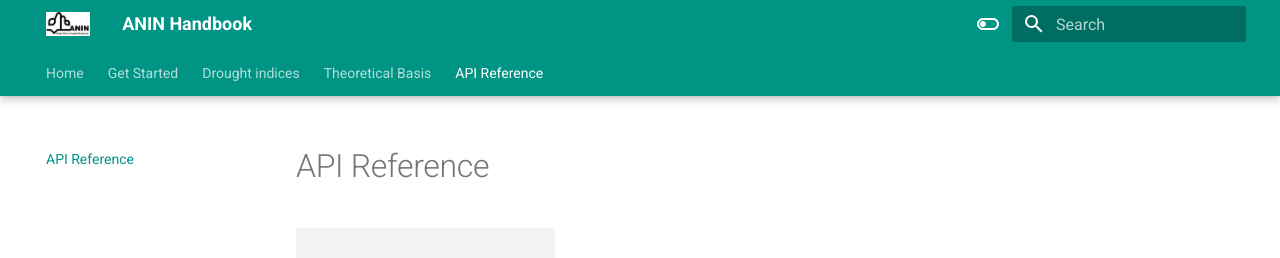
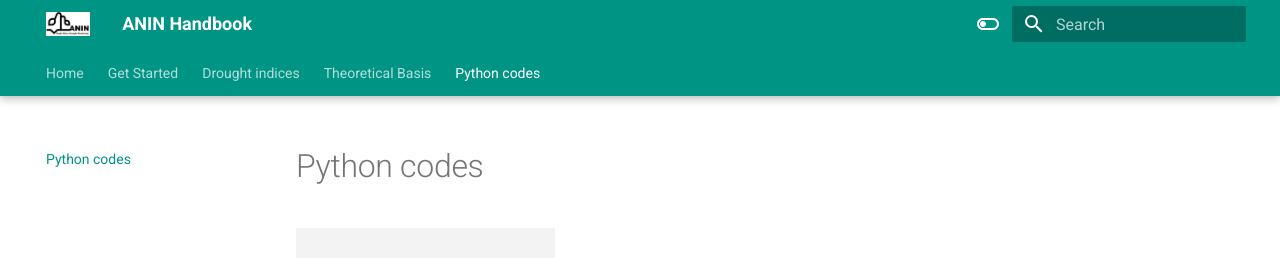
Before and after one commit to sibonile/ANIN-Handbook, an MkDocs documentation site: the page built from docs/python_codes.md, in a window 1280 px wide. Shown: the top 258 px of the page. Built offline with MkDocs 1.6.1 and Material for MkDocs 9.7.7, drawn with Linux system fonts in a browser that asks for light colours.

Commit message:
$Update python code page

```diff
--- a/mkdocs.yml
+++ b/mkdocs.yml
@@ -46,7 +46,7 @@ nav:
       - Running the Drought Indices Tools: 'drought_indices.md'
       - Working in Jupyter Notebooks: 'JupyterNB.md'
 - Theoretical Basis: 'theoretical_basis.md'
-- API Reference: api_reference.md
+- Python codes: python_codes.md
 
 # - Tutorials:
 #   - For Users:
```
Also changed, not shown: docs/python_codes.md (renamed from docs/api_reference.md).
